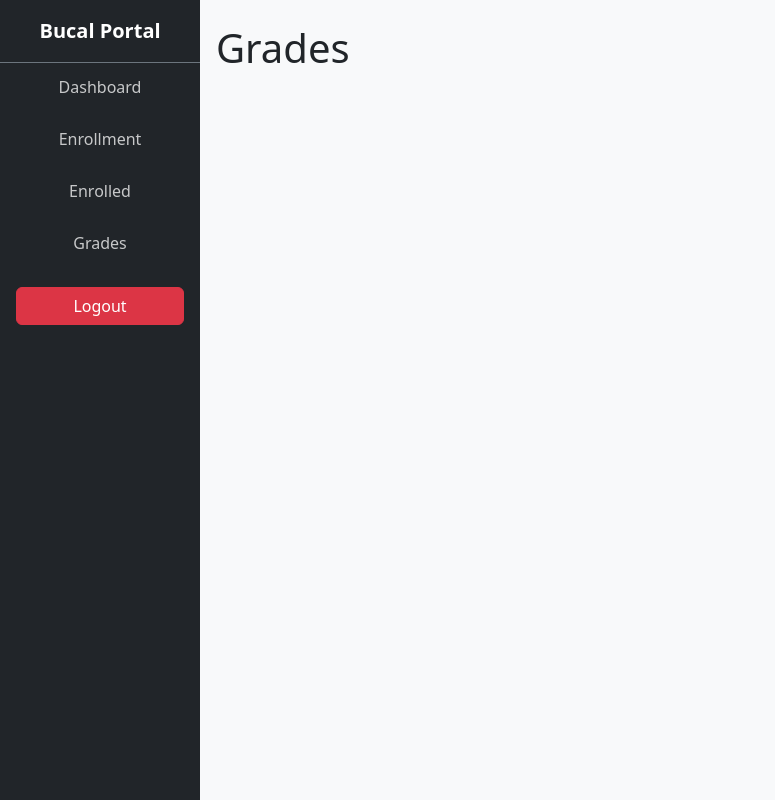
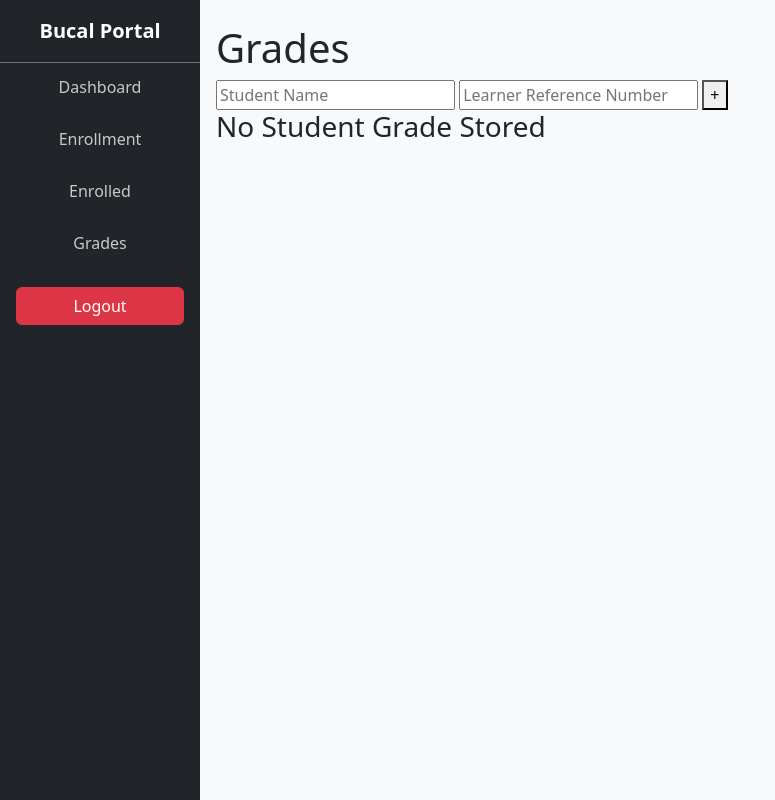
Before and after one commit to adashinobeniohubgit/BucalThesis, a Flask app: page /grades in a window 1280 px wide. Shown: the whole page, without its empty margins (0-775 px from the left). Run offline with Flask 3, Linux system fonts and the light colour scheme; the visitor is signed in with stand-in values (Sample User, id 1).

Commit message:
Added input and button

```diff
--- a/app/templates/enrolled.html
+++ b/app/templates/enrolled.html
@@ -40,3 +40,7 @@
     </table>
 </div>
 {% endblock %}
+
+
+{% block scripts %}
+{% endblock %}
--- a/app/templates/grades.html
+++ b/app/templates/grades.html
@@ -2,5 +2,26 @@
 
 {% block content %}
 <h1>Grades</h1>
+<div>
+    <input type="text" placeholder="Student Name">
+    <input type="text" placeholder="Learner Reference Number">
+    <button>+</button>
+</div>
+
+<div>
+    <h3>No Student Grade Stored</h3>
+    <!-- Student Name & LRN
+    Insert Kindergarten Grade Upload Delete
+    Insert Grade 1 Grade Upload Delete
+    Insert Grade 2 Grade Upload Delete
+    Insert Grade 3 Grade Upload Delete
+    Insert Grade 4 Grade Upload Delete
+    Insert Grade 5 Grade Upload Delete
+    Insert Grade 6 Grade Upload Delete -->
+</div>
 
 {% endblock %}
+
+
+{% block scripts %}
+{% endblock %}
```
